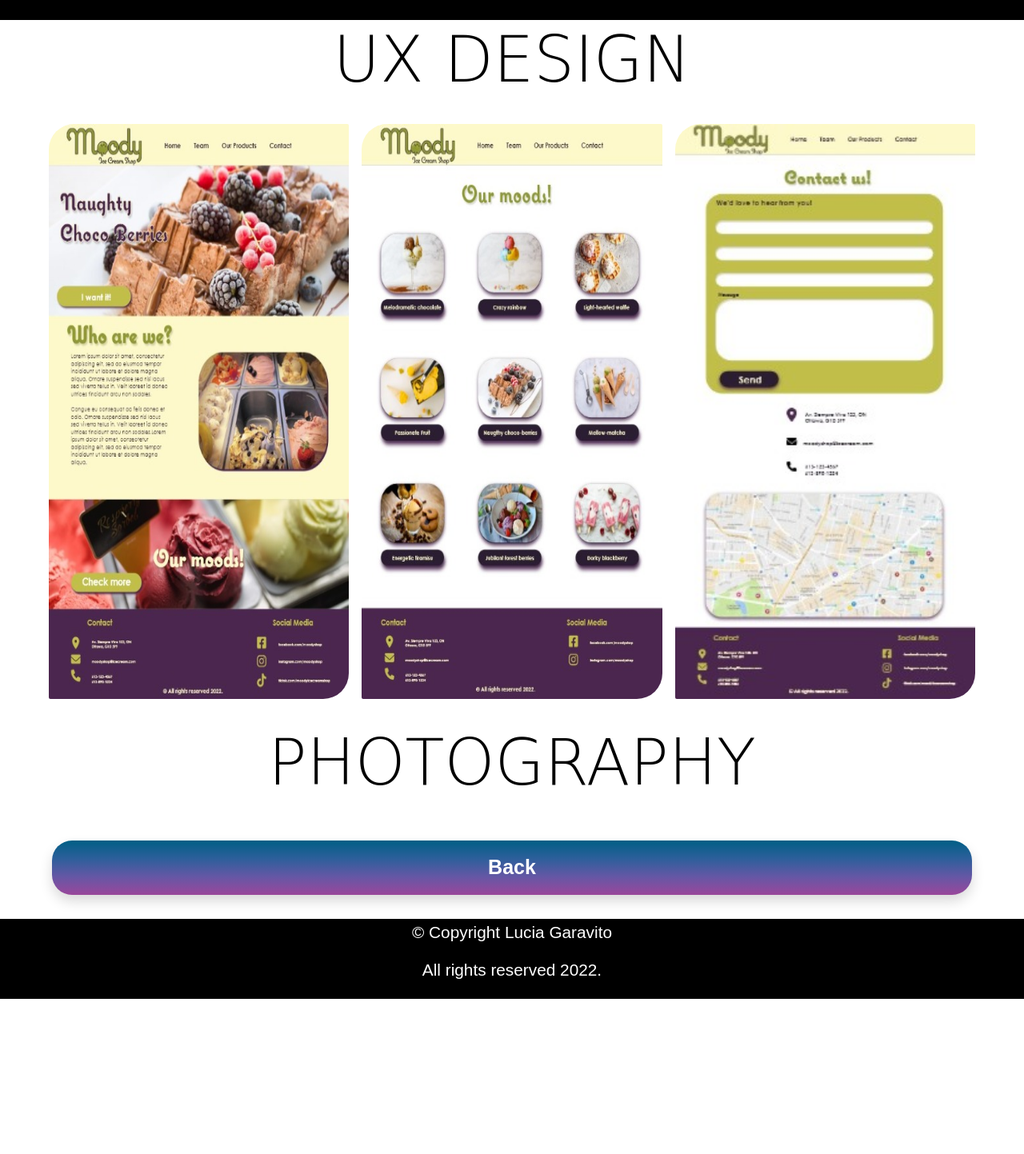
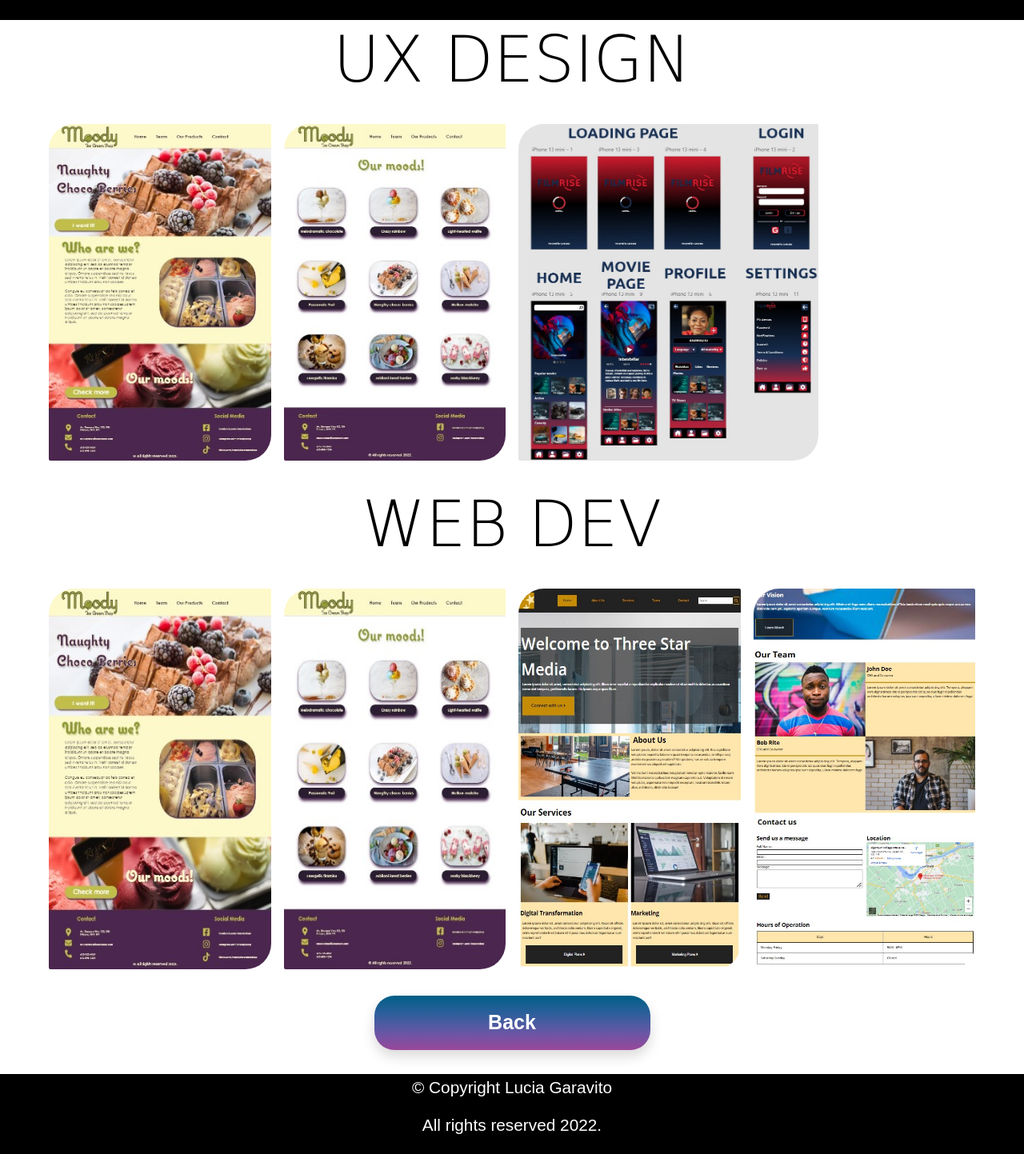
Before and after one commit to Gara0066/portfolio, a plain HTML site: page portfoliotwo.html in a window 1280 px wide. Shown: the part 98-1541 px from the top of the page at 80% size. Before the commit the page ends 1347 px from the top, so only its background shows below. Drawn offline with nearby package versions, Linux system fonts and the light colour scheme; a web font is replaced by a local one.

Commit message:
adds images/ style button portfolio

```diff
--- a/css/main.css
+++ b/css/main.css
@@ -349,4 +349,16 @@ textarea {
         justify-content: left;
         background-image: url(../images/Portrait2-960_x_640-1200_x_640.png);
     }
+    .back {
+        display: flex;
+        justify-content: center;
+        margin: auto;
+        width: 30%;
+    }
+    .next {
+        display: flex;
+        justify-content: center;
+        margin: auto;
+        width: 30%;
+    }
   }
--- a/portfoliotwo.html
+++ b/portfoliotwo.html
@@ -29,9 +29,6 @@
     <header>
         <div class="topnav" id="nav">
             <nav>
-                <div class="logo">
-                    <!--ADD LOGO PICTURE img src="images/"logo.png id="logo" alt="Lucia Garavito-logo"-->
-                </div>
                 <div id="menuToggle">
                     <!--A fake / hidden checkbox is used as click reciever so you can use the :checked selector on it.-->
                     <input type="checkbox" />
@@ -48,7 +45,7 @@
                             <a href="about.html">About me</a>
                         </li>
                         <li>
-                            <a href="Portfolio.html">Portfolio</a>
+                            <a href="portfolio.html">Portfolio</a>
                         </li>
                         <li>
                             <a href="index.html#contact">Contact</a>
@@ -60,22 +57,25 @@
     </header>
     <section class="portfolio-one">
         <div class="wrapper">
-            <div class="port-banner-ux">
+            <div class="port-banner-ux" id="ux">
                 <h2 class="display-1 p-4">UX DESIGN</h2>
                 <div class="row">
-                    <img src="images/ux/ux-1-460_x_690.jpg" class="img-fluid col-sm-4 p-2">
-                    <img src="images/ux/ux-11-460_x_690.jpg" class="img-fluid col-sm-4 p-2">
-                    <img src="images/ux/ux-111-240_x_460.jpg" class="img-fluid col-sm-4 p-2">
+                    <img src="images/ux/ux-1-320_x_480.jpg" class="img-fluid col-sm-3 p-2">
+                    <img src="images/ux/ux-11-320_x_480.jpg" class="img-fluid col-sm-3 p-2">
+                    <img src="images/ux/3.jpg" class="img-fluid col-sm-4 p-2">
                 </div>
             </div>
-            <div class="port-banner-web">
-                <h2 class="display-1 p-4">Photography</h2>
+            <div class="port-banner-web" id="web">
+                <h2 class="display-1 p-4">Web Dev</h2>
             <div class="row">
-
+                <img src="images/ux/ux-1-320_x_480.jpg" class="img-fluid col-sm-3 p-2">
+                <img src="images/ux/ux-11-320_x_480.jpg" class="img-fluid col-sm-3 p-2">
+                <img src="images/ux/4.jpg" class="img-fluid col-sm-3 p-2">
+                <img src="images/ux/44.jpg" class="img-fluid col-sm-3 p-2">
             </div>
-
+            <div class="back">
+                <button class="shadow"><a href="portfolio.html">Back</a></button>
             </div>
-            <button class="shadow"><a href="portfoliotwo.html">Back</a></button>
         </div>
     </section>
     <footer>
```
Also changed, not shown: index.html (+4 -4 lines), portfolio.html (+4 -2 lines), images/ux/3.jpg (added), images/ux/4.jpg (added), images/ux/44.jpg (added), images/ux/ux-1-320_x_480.jpg (added), images/ux/ux-11-320_x_480.jpg (added).
